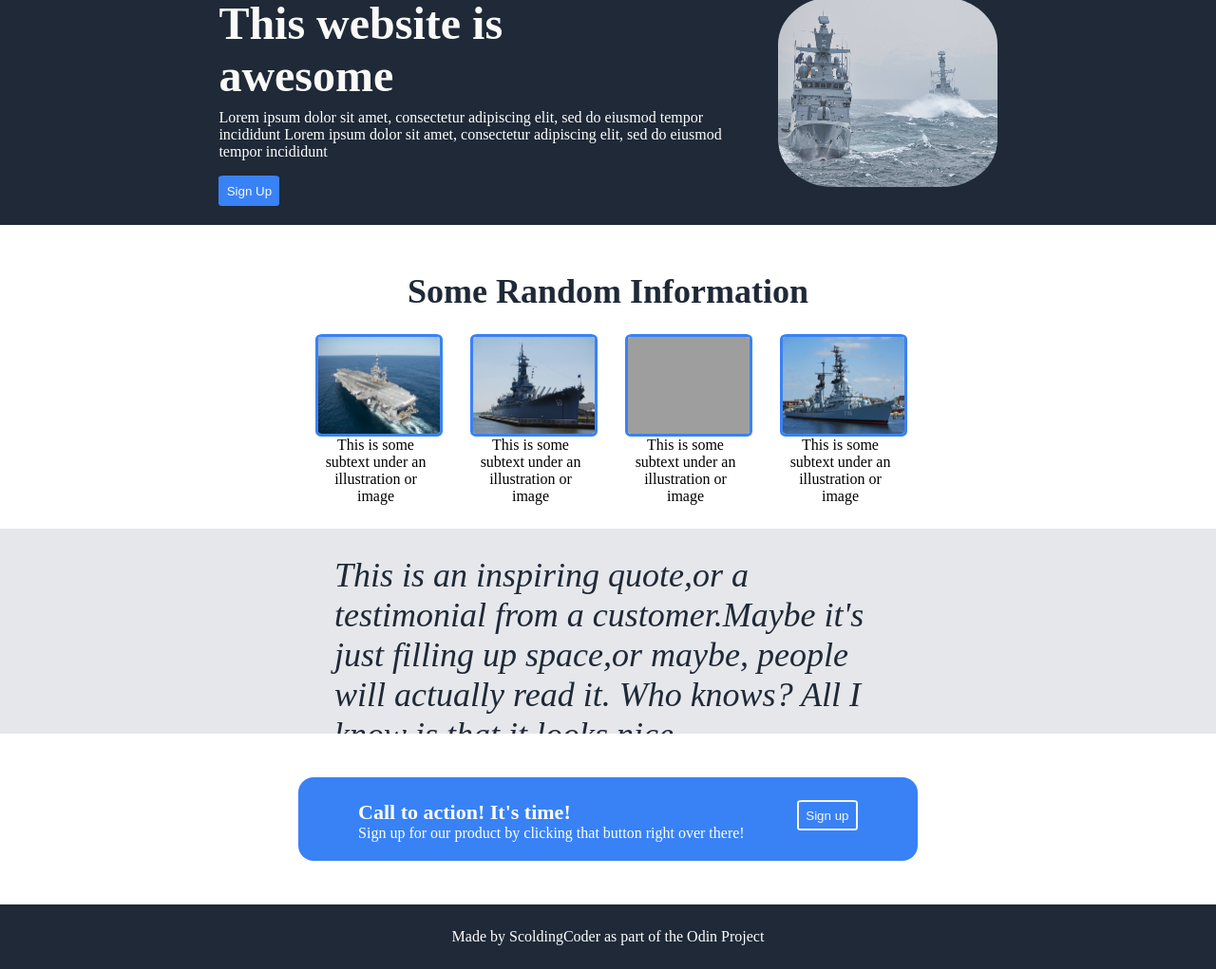
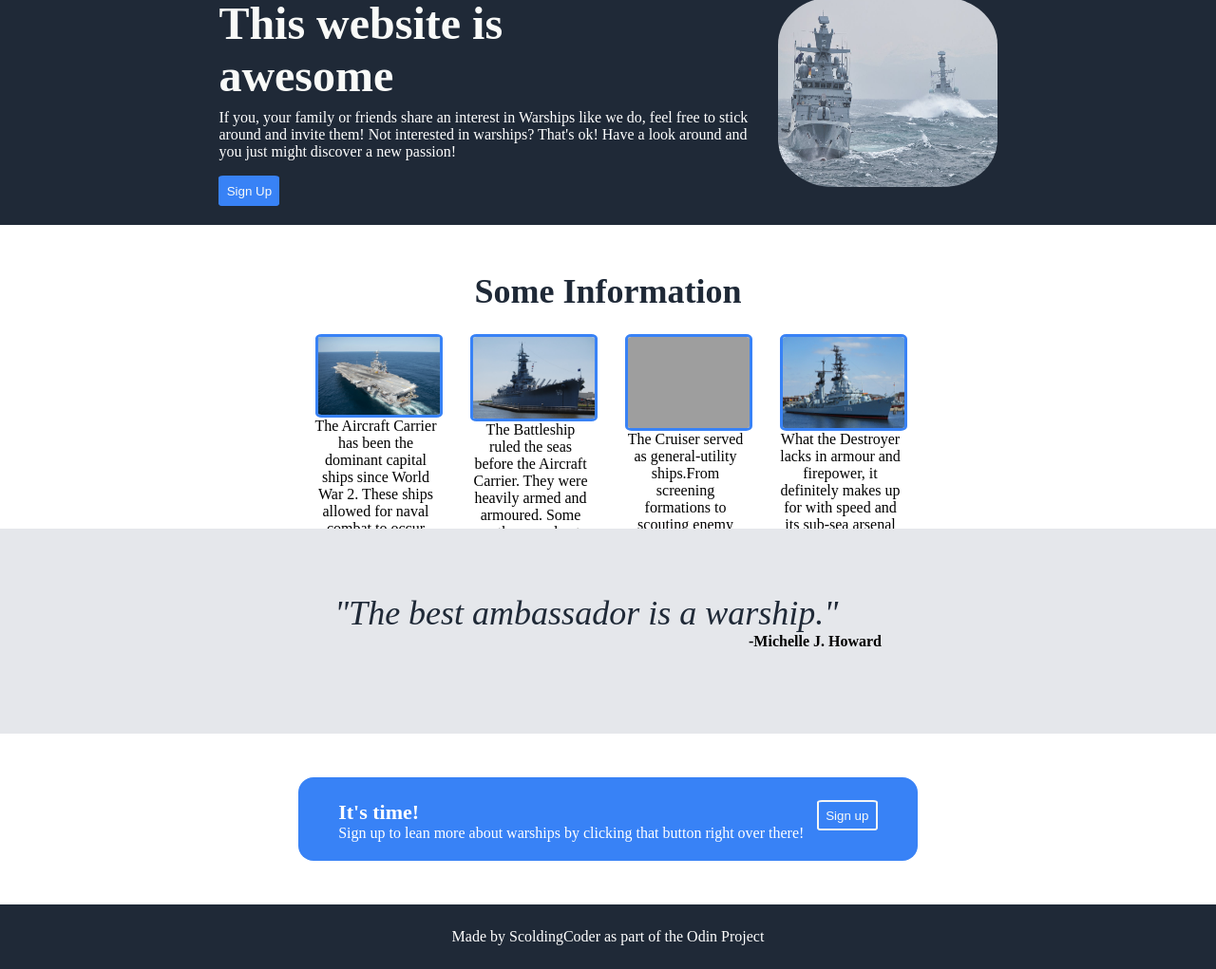
Before and after one commit to ScoldingCoder/Landing-Page, a plain HTML site: page index.html in a window 1280 px wide. Shown: the part 103-1124 px from the top of the page at 95% size. Drawn offline with Linux system fonts and the light colour scheme; grey boxes are pictures that could not be loaded.

Commit message:
Committer: ScoldingCoder <scold@Xubuntu.myguest.virtualbox.org>  On branch main Your branch is up to date with 'origin/main'.  Changes to be committed: 	modified:   index.html 	modified:   style.css
Updated text content in the subheader, information, quote and call to action sections

```diff
--- a/index.html
+++ b/index.html
@@ -22,31 +22,32 @@
         <div class ="sub-header">
             <div class = "Sub-Text">
                 <div class ="Sub-Text-Header">This website is awesome</div>
-                <div class ="Sub-Text-Body">Lorem ipsum dolor sit amet, consectetur adipiscing elit, sed do eiusmod tempor incididunt
-                     Lorem ipsum dolor sit amet, consectetur adipiscing elit, sed do eiusmod tempor incididunt</div>
+                <div class ="Sub-Text-Body">If you, your family or friends share an interest in Warships like we do, feel free to stick around and invite them!
+                    Not interested in warships? That's ok! Have a look around and you just might discover a new passion!
+                </div>
                 <button class = "sign-up"> Sign Up</button>
             </div>
            <img src="./images/Fleet.jpeg" class = "image">
         </div>
 
     <div class = "random-info">
-        <div class ="random-info-header">Some Random Information</div>
+        <div class ="random-info-header">Some Information</div>
         <div class ="img-text-main-Group">
             <div class = img-text-pair>
                  <img src="./images/CV.jpg" class="img">
-                <div class = text>This is some subtext under an illustration or image </div>
+                <div class = text>The Aircraft Carrier has been the dominant capital ships since World War 2. These ships allowed for naval combat to occur without visual contact.</div>
             </div>
             <div class = img-text-pair>
                 <img src="./images/BB.jpg" class="img">
-                <div class = text>This is some subtext under an illustration or image </div>
+                <div class = text>The Battleship ruled the seas before the Aircraft Carrier. They were heavily armed and armoured. Some say they are due to make a comeback. </div>
             </div>
             <div class = img-text-pair>
                 <img src="./images/CL.jpg" class="img">
-                <div class = text>This is some subtext under an illustration or image </div>
+                <div class = text>The Cruiser served as general-utility ships.From screening formations to scouting enemy fleets, no Navy was complete without them! </div>
             </div>
             <div class = img-text-pair>
                 <img src="./images/DD.jpg" class="img">
-                <div class = text>This is some subtext under an illustration or image </div>
+                <div class = text>What the Destroyer lacks in armour and firepower, it definitely makes up for with speed and its sub-sea arsenal </div>
             </div>
         </div>
     </div>
@@ -54,8 +55,8 @@
 
     <div class = "Quote">
         <div class = "Quote-box">
-        <div class = actual-quote>This is an inspiring quote,or a testimonial from a customer.Maybe it's just filling up space,or maybe, people will actually read it. Who knows? All I know is that it looks nice</div>
-        <div class = credit>-Thor,God of Thunder</div>
+        <div class = actual-quote>"The best ambassador is a warship."</div>
+        <div class = credit>-Michelle J. Howard</div>
         </div>
     </div>
 
@@ -63,8 +64,8 @@
     <div class = "Action">
         <div class = action-box>
             <div class = action-text>
-                <div class = action-header>Call to action! It's time!</div>
-                <div class = action-body>Sign up for our product by clicking that button right over there!</div>
+                <div class = action-header> It's time!</div>
+                <div class = action-body>Sign up to lean more about warships by clicking that button right over there!</div>
             </div>
         <button class = sign-up-act>Sign up</button>
         </div>
--- a/style.css
+++ b/style.css
@@ -173,7 +173,6 @@ width:10vw;
 .Quote{
 
 display: flex;
-
 background-color:#e5e7eb;
 color:black;
 width: 100vw;
@@ -185,11 +184,13 @@ height:27vh;
 
 
 .Quote-box{
+
 display: flex;
 flex-direction: column;
 min-width:0;
-height:20vh;
+height:10vh;
 width:45vw;
+
 
 }
 
```
